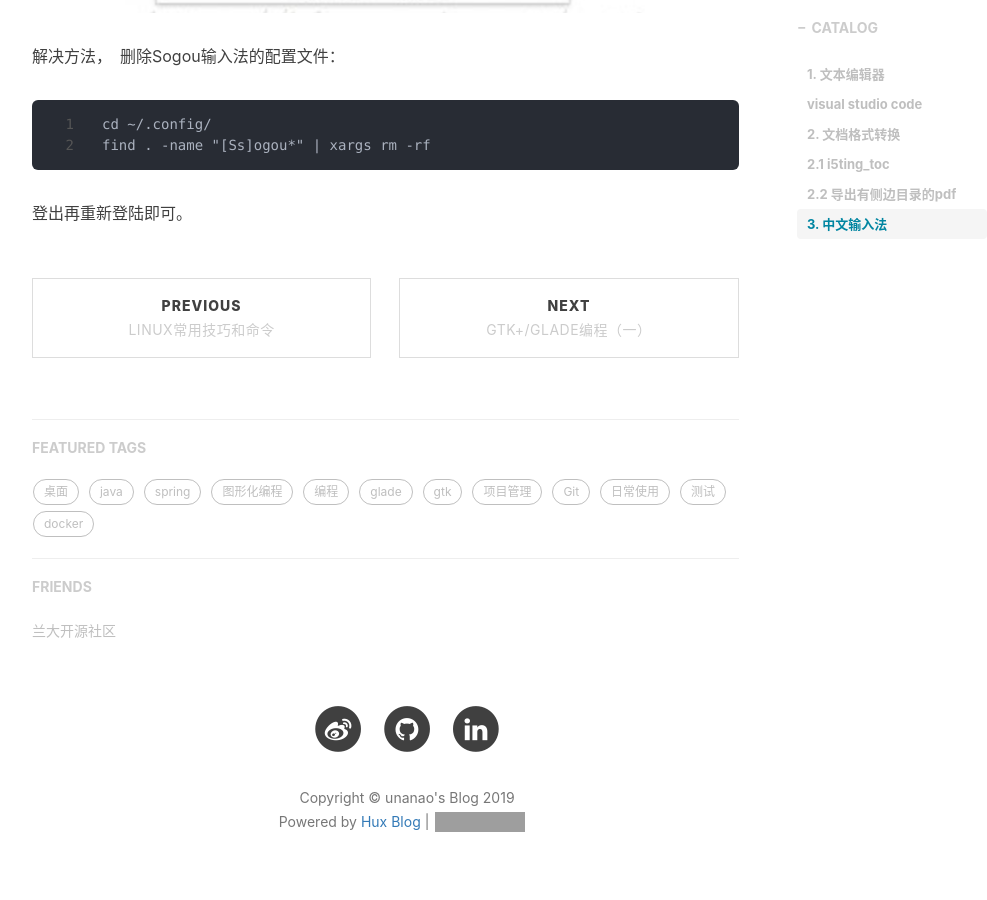
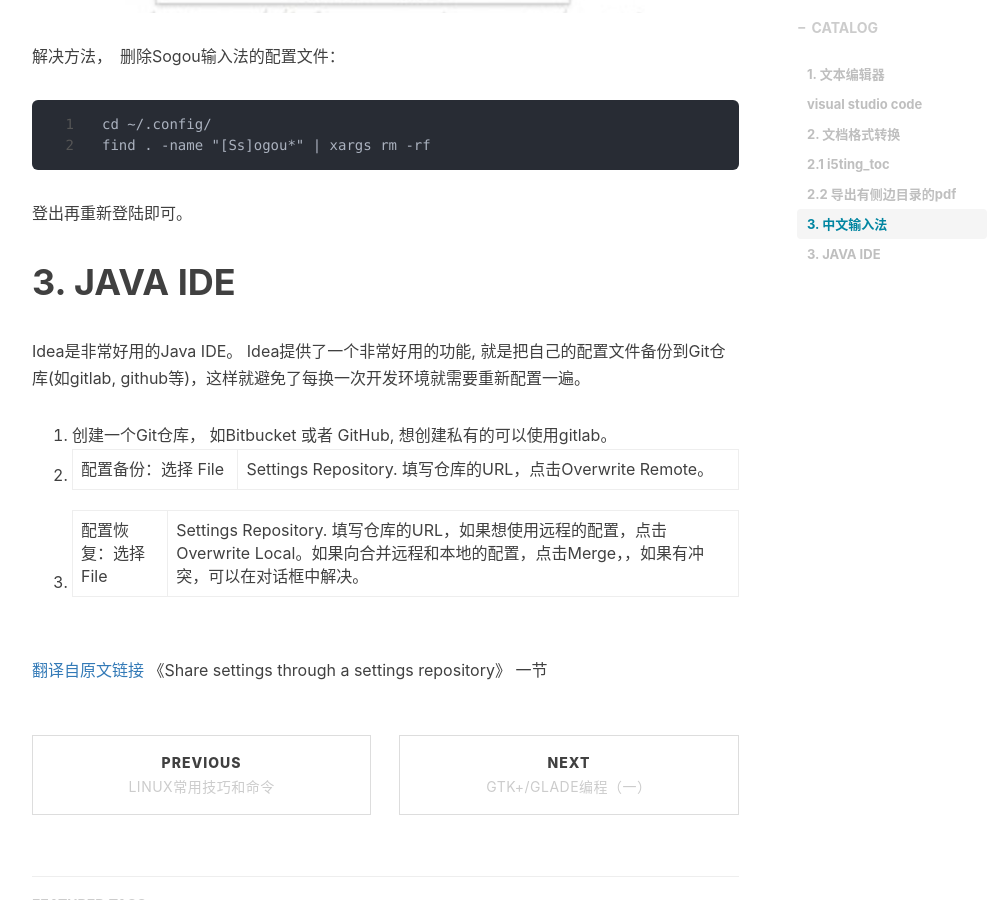
Before and after one commit to xuyumeng/xuyumeng.github.io, a Jekyll site: the page built from _posts/linux/2010-10-01-ubuntu-daily-use.md, in a window 1280 px wide and 900 px high, scrolled down 2232 px. Shown: the whole window, without its empty margins (233-1220 px from the left). Built offline with Jekyll 4.4.1, drawn with Linux system fonts in a browser that asks for light colours; nearby versions of some CDN libraries; comment, search, counter and statistics services are not loaded; grey boxes are pictures that could not be loaded.

Commit message:
add idea

```diff
--- a/_posts/linux/2010-10-01-ubuntu-daily-use.md
+++ b/_posts/linux/2010-10-01-ubuntu-daily-use.md
@@ -62,3 +62,12 @@ https://github.com/unanao/toolbox/tree/master/markdown
     find . -name "[Ss]ogou*" | xargs rm -rf
 
 登出再重新登陆即可。
+
+# 3. JAVA IDE
+Idea是非常好用的Java IDE。 Idea提供了一个非常好用的功能, 就是把自己的配置文件备份到Git仓库(如gitlab, github等)，这样就避免了每换一次开发环境就需要重新配置一遍。
+
+1. 创建一个Git仓库， 如Bitbucket 或者 GitHub, 想创建私有的可以使用gitlab。
+2. 配置备份：选择 File | Settings Repository. 填写仓库的URL，点击Overwrite Remote。
+3. 配置恢复：选择 File | Settings Repository. 填写仓库的URL，如果想使用远程的配置，点击Overwrite Local。如果向合并远程和本地的配置，点击Merge，，如果有冲突，可以在对话框中解决。
+
+[翻译自原文链接](https://www.jetbrains.com/help/idea/sharing-your-ide-settings.html) 《Share settings through a settings repository》 一节
```
